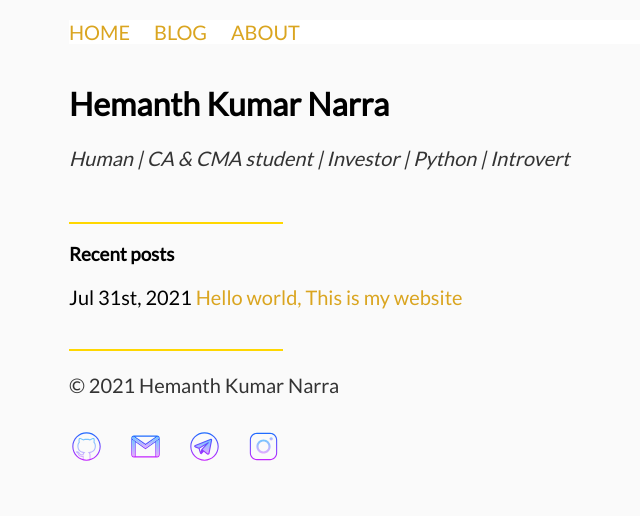
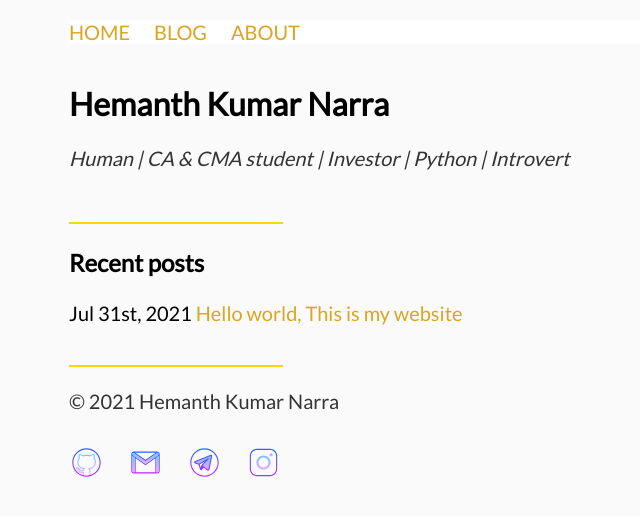
Before and after one commit to hemanthnarra/hemanthnarra.github.io, a Jekyll site: the page built from index.html, in a window 1280 px wide. Shown: the top 516 px of the page, without its empty margins (217-857 px from the left). Built offline with Jekyll 4.4.1, drawn with Linux system fonts in a browser that asks for light colours.

Commit message:
mobile screen css

```diff
--- a/css/main.css
+++ b/css/main.css
@@ -68,6 +68,9 @@
     padding-left: 0;
     font-size: 1.25em;
 }
+.recent-posts h3 {
+    font-size: 1.5em;
+}
 .about {
     font-family: 'Nunito', sans-serif;
 }
@@ -85,4 +88,10 @@
     .about h3 {
         font-size: 1.25em
     }
+    .recent-posts ul, .blog ul {
+        font-size: 1.05em;
+    }
+    .copy-right {
+        font-size: 1em;
+    }
 }
```
